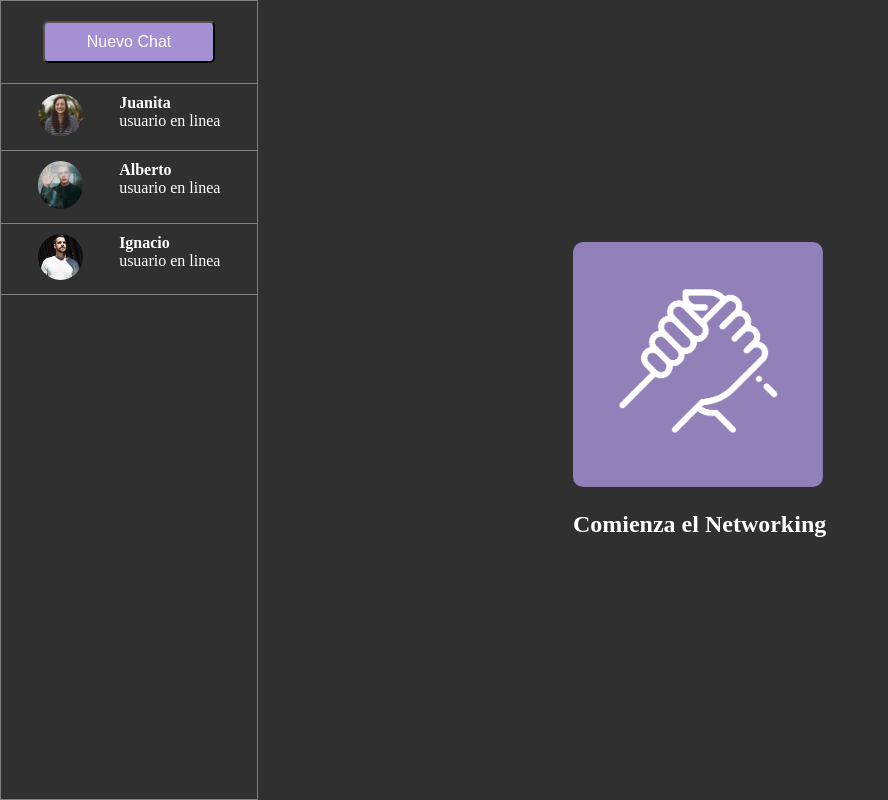
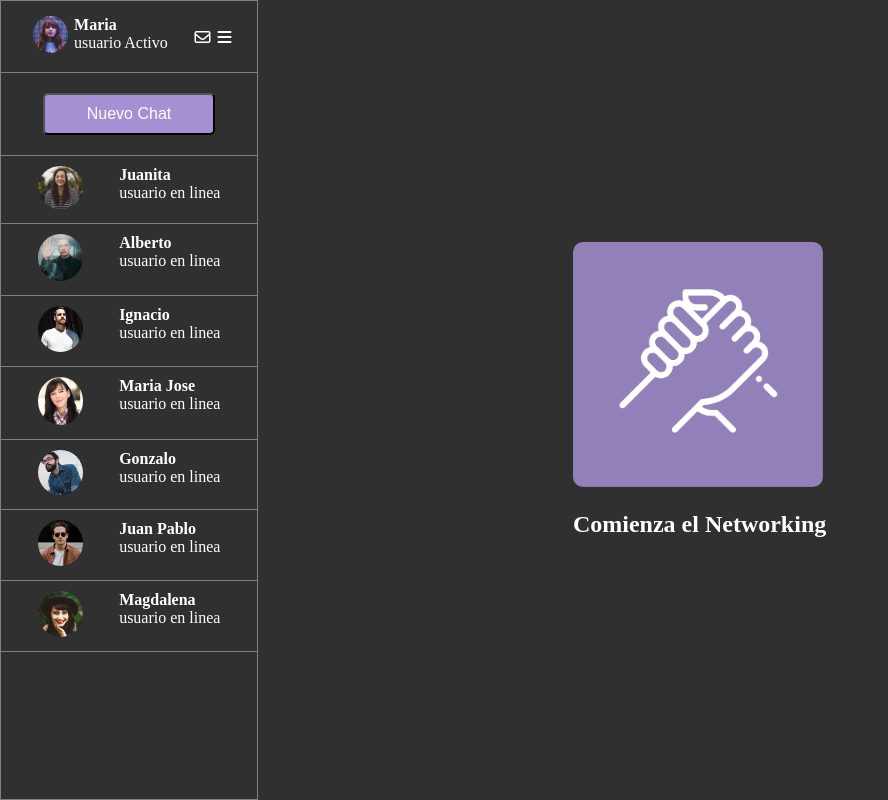
Before and after one commit to catamarce/m2d1-networking, a plain HTML site: page index.html in a window 1280 px wide. Shown: the whole page, without its empty margins (0-888 px from the left). Drawn offline with Linux system fonts and the light colour scheme.

Commit message:
agrega user local, ajuste ubicacion de elementos

```diff
--- a/assets/css/style.css
+++ b/assets/css/style.css
@@ -9,7 +9,31 @@ body {
 }
 .contacto {
   width: 20%;
+  min-width: 236px;
   border: 1px solid gray;
+}
+.user-home {
+  display: flex;
+  justify-content: space-evenly;
+  padding: 5px;
+}
+.user {
+  width: 60%;
+  display: flex;
+  justify-content: space-evenly;
+  padding: 10px 0;
+}
+.home-img img {
+  width: 35px;
+  border-radius: 50%;
+}
+.home-state p {
+  margin: 0;
+}
+.icon {width: 15%;
+  display: flex;
+  justify-content: space-between;
+  align-items: center;
 }
 .new-chat {
   display: flex;
@@ -17,6 +41,7 @@ body {
   align-items: center;
   padding: 20px;
   border-bottom: 1px solid gray;
+  border-top: 1px solid gray;
 }
 button {
   width: 80%;
--- a/index.html
+++ b/index.html
@@ -3,6 +3,7 @@
 <head>
   <meta charset="UTF-8">
   <meta name="viewport" content="width=device-width, initial-scale=1.0">
+  <script src="https://kit.fontawesome.com/cec5ed8149.js" crossorigin="anonymous"></script>
   <link rel="stylesheet" href="./assets/css/style.css">
   <title>Networking</title>
 </head>
@@ -11,14 +12,23 @@
 
     <div class="contacto">
       <div class="user-home">
-        <div class="user"></div>
-        <div class="icon"></div>
+        <div class="user">
+          <div class="home-img">
+            <img src="./assets/img/maria.jpg" alt="">
+          </div>
+          <div class="home-state">
+            <p><strong>Maria</strong></p>
+            <p>usuario Activo</p>
+          </div>
+        </div>
+        <div class="icon">
+          <i class="fa-regular fa-envelope"></i>
+          <i class="fa-solid fa-bars"></i>
+        </div>
       </div>
-
       <div class="new-chat">
         <button type="submit">Nuevo Chat</button>
       </div>
-
       <div class="user-online">
         <div class="user-img">
           <img src="./assets/img/screenshot1.jpg" alt="">
@@ -46,7 +56,42 @@
           <p>usuario en linea</p>
         </div>
       </div>
-
+      <div class="user-online">
+        <div class="user-img">
+          <img src="./assets/img/screenshot5.jpg" alt="">
+        </div>
+        <div class="user-state">
+          <p><strong>Maria Jose</strong></p>
+          <p>usuario en linea</p>
+        </div>
+      </div>
+      <div class="user-online">
+        <div class="user-img">
+          <img src="./assets/img/screenshot6.jpg" alt="">
+        </div>
+        <div class="user-state">
+          <p><strong>Gonzalo</strong></p>
+          <p>usuario en linea</p>
+        </div>
+      </div>
+      <div class="user-online">
+        <div class="user-img">
+          <img src="./assets/img/screenshot7.jpg" alt="">
+        </div>
+        <div class="user-state">
+          <p><strong>Juan Pablo</strong></p>
+          <p>usuario en linea</p>
+        </div>
+      </div>
+      <div class="user-online">
+        <div class="user-img">
+          <img src="./assets/img/screenshot8.jpg" alt="">
+        </div>
+        <div class="user-state">
+          <p><strong>Magdalena</strong></p>
+          <p>usuario en linea</p>
+        </div>
+      </div>
     </div>
 
     <div class="submain">
```
